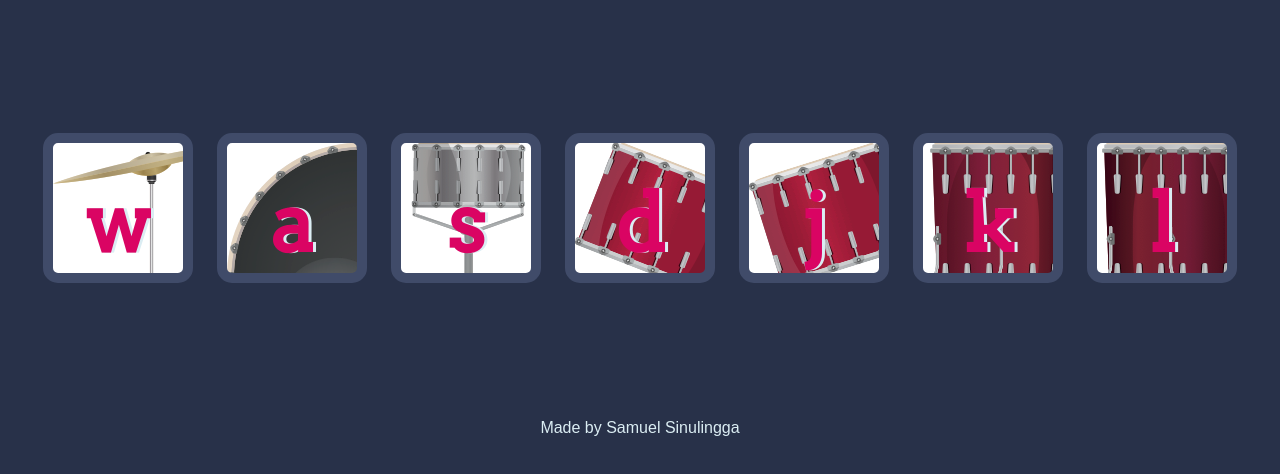
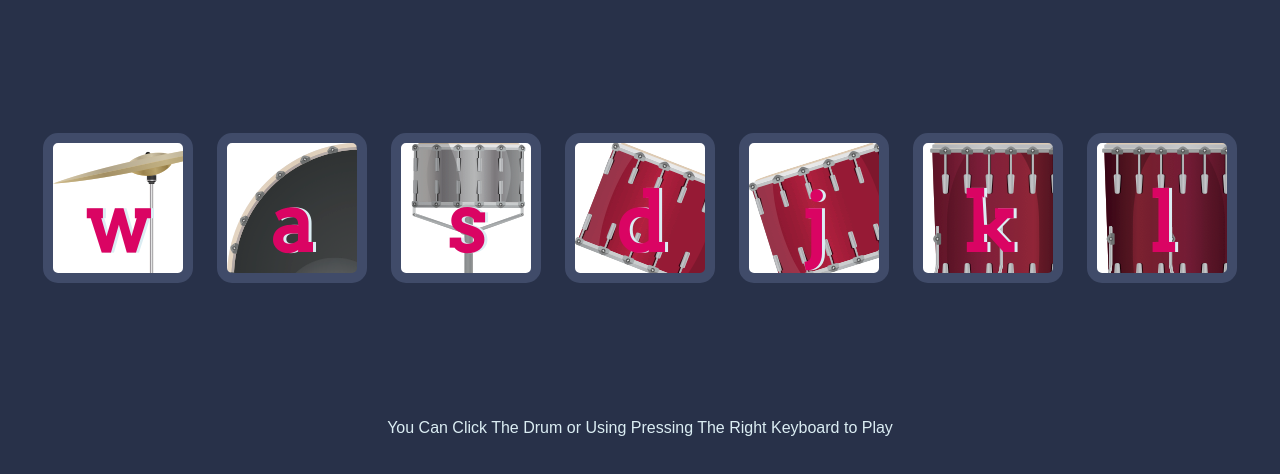
Before and after one commit to LordyBass/DrumKit-ft.-AppBrewery-, a plain HTML site: page index.html in a window 1280 px wide. Shown: the part 156-630 px from the top of the page. Drawn offline with Linux system fonts and the light colour scheme.

Commit message:
Update index.html

```diff
--- a/index.html
+++ b/index.html
@@ -24,7 +24,7 @@
   <script src="index.js"></script>
 
   <footer>
-    Made by Samuel Sinulingga
+    You Can Click The Drum or Using Pressing The Right Keyboard to Play
   </footer>
 </body>
 
```
